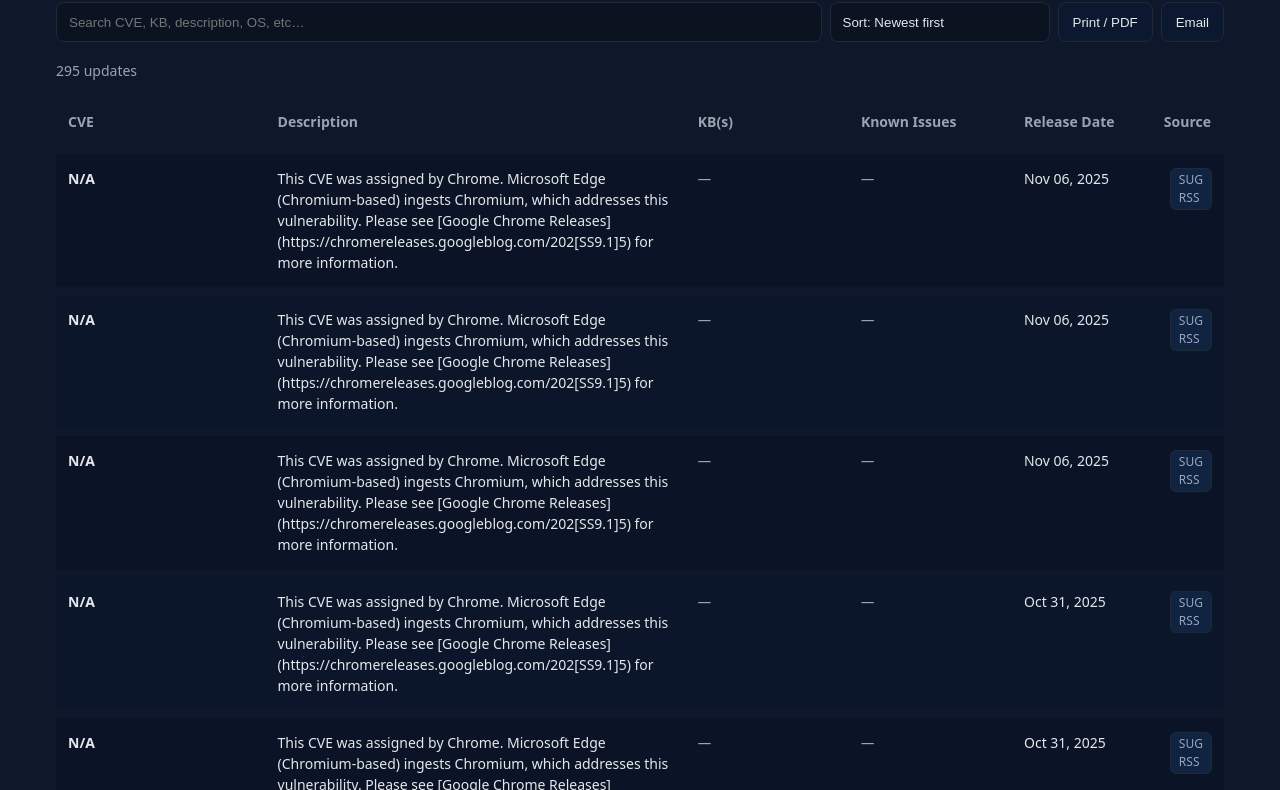
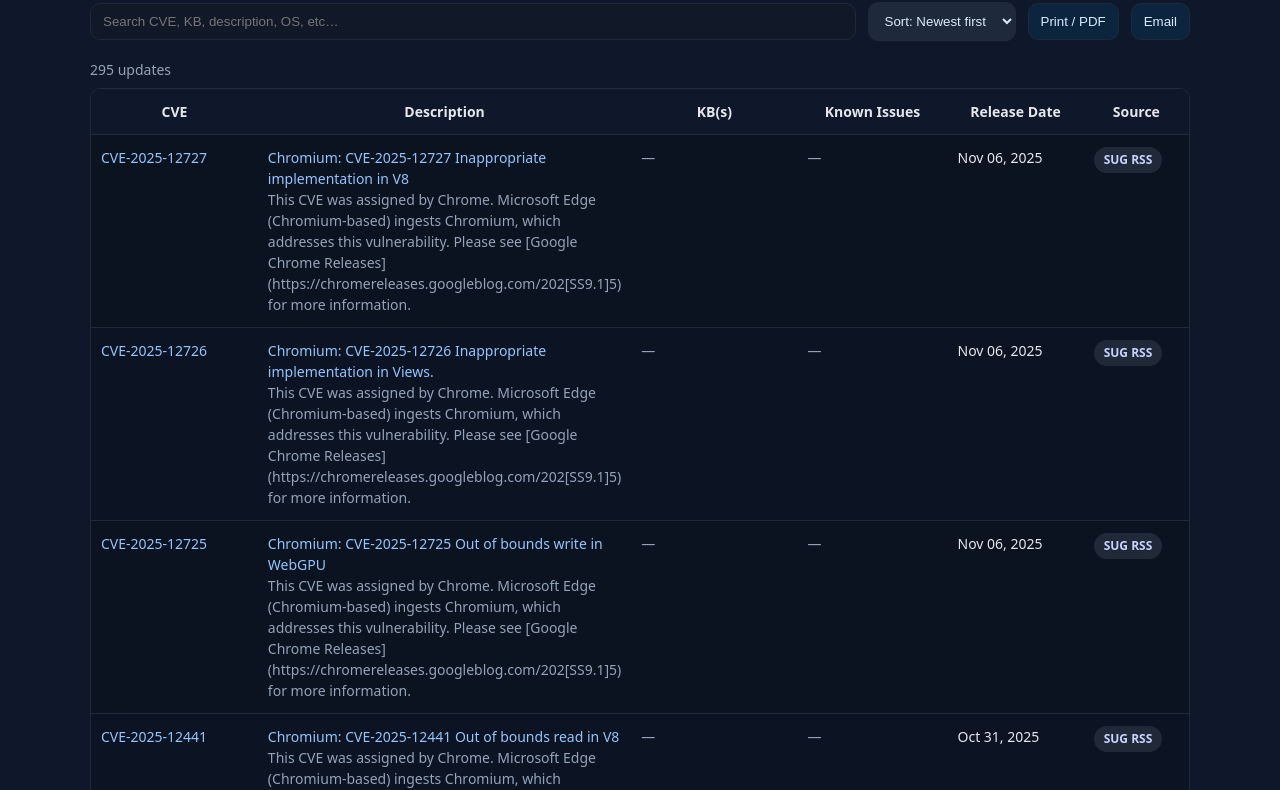
Before and after one commit to SundanceNetworks570/Windows-Update, a plain HTML site: page index.html in a window 1280 px wide. Shown: the part 88-878 px from the top of the page. Drawn offline with Linux system fonts and the light colour scheme.

Commit message:
Update index.html

```diff
--- a/index.html
+++ b/index.html
@@ -2,40 +2,33 @@
 <html lang="en">
 <head>
   <meta charset="utf-8" />
+  <meta http-equiv="x-ua-compatible" content="ie=edge" />
+  <meta name="viewport" content="width=device-width, initial-scale=1" />
   <title>Windows Updates (Last 30 Days)</title>
-  <meta name="viewport" content="width=device-width, initial-scale=1" />
   <style>
     :root{
-      --bg:#0f172a;--panel:#0b1220;--text:#e5e7eb;--muted:#9ca3af;--accent:#60a5fa;
-      --row:#0b1426;--row2:#0c162a;--border:#1f2937;--chip:#1f2937;
+      --bg:#0f172a;--card:#111827;--muted:#94a3b8;--text:#e5e7eb;--accent:#60a5fa;--pill:#1f2937;--ok:#16a34a;--btn:#1e293b;--btnText:#dbeafe;
+      --row:#0b1220;--rowAlt:#0c1424;--border:#1f2937
     }
-    *{box-sizing:border-box}
-    html,body{margin:0;background:var(--bg);color:var(--text);font:14px/1.5 system-ui,-apple-system,Segoe UI,Roboto,Ubuntu,'Helvetica Neue',Arial}
-    a{color:var(--accent);text-decoration:none}
-    a:hover{text-decoration:underline}
-    .wrap{max-width:1200px;margin:32px auto;padding:0 16px}
-    h1{margin:0 0 16px;font-size:28px}
-    .toolbar{display:flex;flex-wrap:wrap;gap:8px;margin:12px 0 18px}
-    .toolbar > *{height:40px;border-radius:8px;border:1px solid var(--border);background:var(--panel);color:var(--text)}
-    .search{flex:1 1 420px;padding:0 12px;outline:none}
-    .select{padding:0 12px;appearance:none;min-width:220px}
-    .btn{padding:0 14px;background:#0b1830;border:1px solid var(--border);cursor:pointer}
-    .btn:hover{background:#0e203e}
-    .meta{color:var(--muted);margin-bottom:8px}
-    table{width:100%;border-collapse:separate;border-spacing:0 8px}
-    tbody tr{background:var(--row);border:1px solid var(--border)}
-    tbody tr:nth-child(even){background:var(--row2)}
-    th,td{padding:14px 12px;vertical-align:top}
-    th{color:var(--muted);font-weight:600;text-align:left}
-    .chip{display:inline-block;padding:.15rem .5rem;border-radius:999px;background:var(--chip);color:var(--muted);font-size:12px;margin-left:6px}
-    .cve{font-weight:600}
-    .kb{display:inline-flex;gap:6px;flex-wrap:wrap}
-    .kb span{background:#14223b;border:1px solid var(--border);padding:3px 8px;border-radius:6px}
-    .link-btn{display:inline-flex;align-items:center;gap:6px;background:#11213a;border:1px solid var(--border);padding:6px 10px;border-radius:8px}
-    .badge{display:inline-block;font-size:12px;border-radius:6px;padding:2px 8px;background:#102341;border:1px solid var(--border);margin-left:6px;color:#9aa6bd}
-    .empty{color:var(--muted);font-style:italic}
-    .foot{color:var(--muted);margin-top:18px;font-size:12px}
-    .right{float:right}
+    html,body{background:var(--bg);color:var(--text);font:14px/1.5 system-ui, -apple-system, Segoe UI, Roboto, Ubuntu, Cantarell, "Helvetica Neue", Arial, sans-serif;margin:0}
+    .wrap{max-width:1100px;margin:32px auto;padding:0 16px}
+    h1{font-weight:700;margin:0 0 16px 0}
+    .toolbar{display:flex;gap:12px;align-items:center;flex-wrap:wrap;margin:12px 0 18px}
+    .search{flex:1;min-width:260px;background:var(--card);border:1px solid var(--border);border-radius:10px;padding:10px 12px;color:var(--text)}
+    .select,.btn{background:var(--btn);color:var(--btnText);border:1px solid var(--border);border-radius:10px;padding:10px 12px;cursor:pointer}
+    .btn{background:#0b253f}
+    table{width:100%;border-collapse:separate;border-spacing:0}
+    thead th{position:sticky;top:0;background:var(--bg);z-index:1}
+    th,td{padding:12px 10px;border-bottom:1px solid var(--border);vertical-align:top}
+    tbody tr:nth-child(odd){background:var(--row)}
+    tbody tr:nth-child(even){background:var(--rowAlt)}
+    .muted{color:var(--muted)}
+    .pill{display:inline-block;padding:4px 10px;border-radius:999px;background:var(--pill);color:#c7d2fe;font-weight:600;font-size:12px}
+    .link{color:#93c5fd;text-decoration:none}
+    .link:hover{text-decoration:underline}
+    .nowrap{white-space:nowrap}
+    .kb-list{display:flex;flex-wrap:wrap;gap:6px}
+    .kb{background:#13263d;color:#e0f2fe;border:1px solid #1d3654;padding:2px 8px;border-radius:8px;font-size:12px}
   </style>
 </head>
 <body>
@@ -43,210 +36,183 @@
     <h1>Windows Updates (Last 30 Days)</h1>
 
     <div class="toolbar">
-      <input id="q" class="search" type="search" placeholder="Search CVE, KB, description, OS, etc…" />
-      <select id="sort" class="select" title="Sort">
-        <option value="newest">Sort: Newest first</option>
-        <option value="oldest">Sort: Oldest first</option>
-        <option value="cve">Sort: CVE (A–Z)</option>
+      <input id="q" class="search" placeholder="Search CVE, KB, description, OS, etc…" />
+      <select id="sort" class="select">
+        <option value="new">Sort: Newest first</option>
+        <option value="old">Sort: Oldest first</option>
       </select>
-      <button id="print" class="btn" type="button">Print / PDF</button>
-      <button id="email" class="btn" type="button">Email</button>
+      <button id="print" class="btn">Print / PDF</button>
+      <button id="email" class="btn">Email</button>
     </div>
 
-    <div id="count" class="meta"></div>
+    <div class="muted" id="count">0 updates</div>
 
-    <table aria-label="Windows updates from the last 30 days">
+    <div style="overflow:auto;margin-top:8px;border:1px solid var(--border);border-radius:10px">
+      <table id="tbl">
         <thead>
           <tr>
-          <th style="width:18%">CVE</th>
-          <th style="width:36%">Description</th>
-          <th style="width:14%">KB(s)</th>
-          <th style="width:14%">Known Issues</th>
-          <th style="width:12%">Release Date</th>
-          <th style="width:8%">Source</th>
+            <th style="width:160px">CVE</th>
+            <th>Description</th>
+            <th style="width:160px">KB(s)</th>
+            <th style="width:140px">Known Issues</th>
+            <th style="width:120px">Release Date</th>
+            <th style="width:90px">Source</th>
           </tr>
         </thead>
-      <tbody id="rows"></tbody>
+        <tbody id="tbody"></tbody>
       </table>
+    </div>
 
-    <div class="foot">
-      Source: Microsoft Security Response Center (SUG API, CVRF, Release Health / Known-issues).
-      <span id="generated" class="right"></span>
-    </div>
+    <p class="muted" style="margin-top:12px">
+      Source: Microsoft Security Response Center (SUG API/RSS, CVRF, Windows Release Health / Known-issues).
+    </p>
   </div>
 
   <script>
-(async ()=>{
-  const $ = s => document.querySelector(s);
+    const fmtDate = s => {
+      try {
+        const d = new Date(s);
+        return d.toLocaleDateString(undefined,{month:'short', day:'2-digit', year:'numeric'});
+      } catch { return s || '—'; }
+    };
+    const uniq = arr => [...new Set(arr)].filter(Boolean);
 
-  const qEl = $('#q');
-  const sortEl = $('#sort');
-  const rowsEl = $('#rows');
-  const countEl = $('#count');
-  const genEl = $('#generated');
-
-  // ---------- helpers ----------
-  const unicodeHyphenRe = /[\u2010-\u2015\u2212\uFE58\uFE63\uFF0D]/g;
-  const normalizeCve = s => (s||'').toUpperCase().replace(unicodeHyphenRe,'-').replace(/\s+/g,'').trim();
-  const isCve = s => /^CVE-\d{4}-\d{4,7}$/.test(s||'');
-  const parseDate = s => { const d = new Date(s); return isNaN(d) ? null : d; };
-  const fmtDate = d => d ? d.toLocaleDateString(undefined,{year:'numeric',month:'short',day:'2-digit'}) : '—';
-  const uniq = a => [...new Set((a||[]).filter(Boolean))];
-
-  function extractKbsFromText(t){
-    if(!t) return [];
-    const out=[]; let m;
-    const re=/\bKB[\s-]?(\d{6,8})\b/gi;
-    while((m=re.exec(t))) out.push('KB'+m[1]);
-    return out;
+    function normalize(items){
+      return (items||[]).map(it=>{
+        // accept both legacy and new keys
+        const cves = uniq([
+          ...(Array.isArray(it.cves) ? it.cves : []),
+          ...(it.cve ? String(it.cve).split(/[,\s]+/) : []),
+        ]);
+        const kbs = uniq([
+          ...(Array.isArray(it.kbs) ? it.kbs : []),
+          ...(it.kb ? String(it.kb).split(/[,\s]+/) : []),
+        ]);
+        let ki = it.knownIssuesUrl || it.knownIssues || '';
+        // best-effort: if we have a KB but no URL, create a Release-Health search URL
+        if (!ki && kbs.length){
+          const kb = encodeURIComponent(kbs[0]);
+          ki = `https://learn.microsoft.com/search/?terms=${kb}%20known%20issues%20windows%20release%20health`;
+        }
+        return {
+          cves, kbs,
+          title: it.title || 'Windows Update',
+          description: it.description || '(no description)',
+          link: it.link || '',
+          knownIssuesUrl: ki || '',
+          releaseDate: it.releaseDate || it.date || '',
+          source: it.source || '—',
+        };
+      });
     }
 
-  function firstUrl(v){
-    if (!v) return '';
-    if (typeof v === 'string') return v;
-    if (Array.isArray(v)) return v.find(x=>typeof x==='string') || '';
-    if (typeof v === 'object'){
-      // some feeds: { url: "...", href: "..." }
-      return v.url || v.href || '';
-    }
-    return '';
+    function render(items){
+      const tb = document.getElementById('tbody');
+      tb.innerHTML = '';
+      const q = document.getElementById('q').value.trim().toLowerCase();
+      const sort = document.getElementById('sort').value;
+
+      let rows = [...items];
+
+      // Filter
+      if (q){
+        rows = rows.filter(r=>{
+          const hay = [
+            ...r.cves, ...r.kbs, r.title, r.description, r.source, r.releaseDate
+          ].join(' ').toLowerCase();
+          return hay.includes(q);
+        });
       }
 
-  // ---------- load data ----------
-  let data=[];
-  try{
-    const res = await fetch('data.json',{cache:'no-store'});
-    if(!res.ok) throw new Error(`HTTP ${res.status}`);
-    data = await res.json();
-    if(!Array.isArray(data)) throw new Error('data.json not an array');
-  }catch(e){
-    rowsEl.innerHTML = `<tr><td colspan="6" class="empty">Unable to load data.json (${e.message}).</td></tr>`;
-    return;
+      // Sort
+      rows.sort((a,b)=>{
+        const da = new Date(a.releaseDate || 0).getTime();
+        const db = new Date(b.releaseDate || 0).getTime();
+        return sort === 'new' ? db-da : da-db;
+      });
+
+      // Render
+      for (const r of rows){
+        const tr = document.createElement('tr');
+
+        // CVE column
+        const tdCve = document.createElement('td');
+        if (r.cves.length){
+          tdCve.innerHTML = r.cves.map(c=>{
+            const u = `https://msrc.microsoft.com/update-guide/vulnerability/${encodeURIComponent(c)}`;
+            return `<div><a class="link" href="${u}" target="_blank" rel="noopener">${c}</a></div>`;
+          }).join('');
+        } else {
+          tdCve.innerHTML = '<span class="muted">N/A</span>';
+        }
+        tr.appendChild(tdCve);
+
+        // Description
+        const tdDesc = document.createElement('td');
+        const mainLink = r.link ? `<a class="link" href="${r.link}" target="_blank" rel="noopener">${r.title}</a>` : `<span>${r.title}</span>`;
+        tdDesc.innerHTML = `<div>${mainLink}</div><div class="muted">${r.description || '(no description)'}</div>`;
+        tr.appendChild(tdDesc);
+
+        // KBs
+        const tdKb = document.createElement('td');
+        if (r.kbs.length){
+          tdKb.innerHTML = `<div class="kb-list">` + r.kbs.map(k=>`<span class="kb">${k}</span>`).join('') + `</div>`;
+        } else {
+          tdKb.innerHTML = '<span class="muted">—</span>';
+        }
+        tr.appendChild(tdKb);
+
+        // Known issues
+        const tdKi = document.createElement('td');
+        if (r.knownIssuesUrl){
+          tdKi.innerHTML = `<a class="pill link" href="${r.knownIssuesUrl}" target="_blank" rel="noopener">Known issues</a>`;
+        } else {
+          tdKi.innerHTML = '<span class="muted">—</span>';
+        }
+        tr.appendChild(tdKi);
+
+        // Date
+        const tdDate = document.createElement('td');
+        tdDate.className = 'nowrap';
+        tdDate.textContent = fmtDate(r.releaseDate);
+        tr.appendChild(tdDate);
+
+        // Source
+        const tdSrc = document.createElement('td');
+        const src = (r.source||'').toUpperCase().includes('RSS') ? 'SUG RSS' :
+                    (r.source||'').toUpperCase().includes('JSON') ? 'SUG JSON' :
+                    (r.source||'');
+        tdSrc.innerHTML = src ? `<span class="pill">${src}</span>` : '<span class="muted">—</span>';
+        tr.appendChild(tdSrc);
+
+        tb.appendChild(tr);
       }
 
-  // ---------- normalize ----------
-  data = data.map(x=>{
-    const rawCve = x.cveId ?? x.cve ?? x.id ?? '';
-    const cveNorm = normalizeCve(rawCve);
-    const cveDisplay = rawCve || 'N/A';
-
-    const title = x.title || '';
-    const desc  = (x.description || '').replace(/\s+/g,' ').trim();
-    const date  = x.releaseDate || x.published || x.date || '';
-    const source= (x.source || '').toUpperCase();
-
-    // Known-issues URL — accept lots of shapes
-    const knownCandidate =
-      x.knownIssuesUrl ?? x.knownIssuesURL ?? x.knownIssues ?? x.known_issues_url ??
-      x.releaseHealthUrl ?? x.release_health_url ?? x.releaseHealth ?? x.release_health ??
-      (x.links && (x.links.knownIssues || x.links.releaseHealth));
-
-    const known = firstUrl(knownCandidate);
-
-    // KB(s) — accept many shapes; then fallback to regex from title/desc
-    let kb = x.kb ?? x.kbs ?? x.kbArticles ?? x.kbArticleIds ?? x.kbArticleId ?? [];
-    if (typeof kb === 'number') kb = [`KB${kb}`];
-    else if (typeof kb === 'string') {
-      // could be "KB5032190" or "5032190" or "KB5032190, KB5032191"
-      kb = kb.split(/[,\s]+/).map(s => s.trim()).filter(Boolean).map(s=>{
-        const m = s.match(/(\d{6,8})/); return m ? ('KB'+m[1]) : s.toUpperCase().startsWith('KB') ? s.toUpperCase() : '';
-      });
-    } else if (Array.isArray(kb)) {
-      kb = kb.map(v=>{
-        if (typeof v === 'number') return 'KB'+v;
-        if (typeof v === 'string'){
-          const m=v.match(/(\d{6,8})/); return m ? 'KB'+m[1] : (v.toUpperCase().startsWith('KB')?v.toUpperCase():'');
-        }
-        return '';
-      });
-    } else { kb = []; }
-
-    if (!kb.length){
-      kb = extractKbsFromText(title + ' ' + desc);
+      document.getElementById('count').textContent = `${rows.length} update${rows.length===1?'':'s'}`;
     }
 
-    // MSRC link: prefer real CVE page
-    const cveHref = isCve(cveNorm)
-      ? `https://msrc.microsoft.com/update-guide/vulnerability/${encodeURIComponent(cveNorm)}`
-      : (x.msrcUrl || x.url || '');
-
-    return {
-      cveDisplay, cveNorm, cveHref,
-      desc, title, date, source,
-      kb: uniq(kb), known
-    };
-  });
-
-  // ---------- render ----------
-  function render(){
-    const term = (qEl.value||'').toLowerCase();
-    const sortBy = sortEl.value;
-
-    let rows = data.filter(d=>{
-      const hay = [d.cveDisplay, d.title, d.desc, ...(d.kb||[])].join(' ').toLowerCase();
-      return !term || hay.includes(term);
-    });
-
-    rows.sort((a,b)=>{
-      if (sortBy==='cve') return String(a.cveNorm).localeCompare(String(b.cveNorm));
-      const da=parseDate(a.date), db=parseDate(b.date);
-      const av=da?da.getTime():0, bv=db?db.getTime():0;
-      return (sortBy==='oldest') ? (av-bv) : (bv-av);
-    });
-
-    rowsEl.innerHTML = rows.map(d=>{
-      const dObj=parseDate(d.date), dateStr=fmtDate(dObj);
-      const cveHtml = d.cveHref
-        ? `<a class="cve" href="${d.cveHref}" target="_blank" rel="noopener">${d.cveDisplay}</a>`
-        : `<span class="cve">${d.cveDisplay}</span>`;
-      const descHtml = d.desc || `<span class="empty">(no description)</span>`;
-
-      const kbHtml = (d.kb && d.kb.length)
-        ? `<div class="kb">${d.kb.map(k=>{
-            const id = String(k).replace(/^KB/i,'').replace(/\D/g,'');
-            const url = id ? `https://support.microsoft.com/help/${id}` : '';
-            return url ? `<span><a href="${url}" target="_blank" rel="noopener">KB${id}</a></span>`
-                       : `<span>${k}</span>`;
-          }).join('')}</div>`
-        : `<span class="empty">—</span>`;
-
-      const knownHtml = d.known
-        ? `<a class="link-btn" href="${d.known}" target="_blank" rel="noopener">Known issues</a>`
-        : `<span class="empty">—</span>`;
-
-      const srcHtml = `<span class="badge">${d.source || '—'}</span>`;
-
-      return `
-        <tr>
-          <td>${cveHtml}</td>
-          <td>${descHtml}</td>
-          <td>${kbHtml}</td>
-          <td>${knownHtml}</td>
-          <td>${dateStr}</td>
-          <td>${srcHtml}</td>
-        </tr>`;
-    }).join('');
-
-    countEl.textContent = `${rows.length} update${rows.length===1?'':'s'}`;
-    const newest = rows.map(d=>parseDate(d.date)).filter(Boolean).sort((a,b)=>b-a)[0];
-    genEl.textContent = newest ? `Latest: ${fmtDate(newest)}` : '';
-
-    if (!rows.length){
-      rowsEl.innerHTML = `<tr><td colspan="6" class="empty">No updates match your filters.</td></tr>`;
+    async function load(){
+      try{
+        const r = await fetch('data.json', {cache:'no-store'});
+        const items = normalize(await r.json());
+        window._DATA = items;
+        render(items);
+      }catch(e){
+        console.error(e);
+        window._DATA = [];
+        render([]);
       }
     }
 
-  qEl.addEventListener('input', render);
-  sortEl.addEventListener('change', render);
-  $('#print').addEventListener('click', ()=>window.print());
-  $('#email').addEventListener('click', ()=>{
-    const subject=encodeURIComponent('Windows Updates – last 30 days');
-    const body=encodeURIComponent('See the latest Windows updates:\n'+location.href);
-    location.href=`mailto:?subject=${subject}&body=${body}`;
+    document.getElementById('q').addEventListener('input', ()=>render(window._DATA||[]));
+    document.getElementById('sort').addEventListener('change', ()=>render(window._DATA||[]));
+    document.getElementById('print').addEventListener('click', ()=>window.print());
+    document.getElementById('email').addEventListener('click', ()=>{
+      const url = location.href;
+      location.href = `mailto:?subject=Windows Updates (Last 30 Days)&body=${encodeURIComponent(url)}`;
     });
 
-  render();
-})();
+    load();
   </script>
 </body>
 </html>
```
Lines whose indentation alone changed are shown as unchanged.
